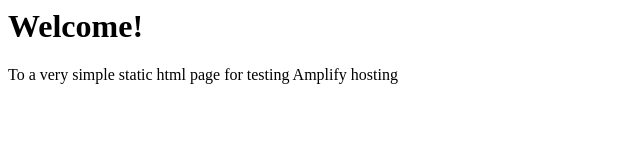
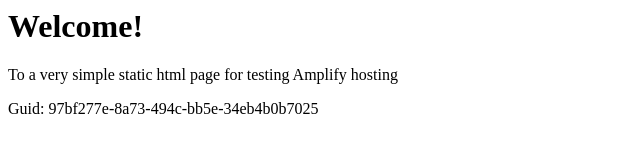
Before and after one commit to aws-aemilia-fra/Github-PR-Commit-Integration-Test-DoNotTouch-v1-preprod-eu-central-1, a website: page src/index.html in a window 1280 px wide. Shown: the whole page, without its empty margins (0-640 px from the left). Drawn offline with Linux system fonts and the light colour scheme.

Commit message:
commit from integ tests

```diff
--- a/src/index.html
+++ b/src/index.html
@@ -1,3 +1,5 @@
+
+
 <html lang="en">
 
 <head>
@@ -10,6 +12,6 @@
 <body>
     <h1>Welcome!</h1>
     <p>To a very simple static html page for testing Amplify hosting</p>
-</body>
+    <p>Guid: 97bf277e-8a73-494c-bb5e-34eb4b0b7025</p></body>
 
 </html>
```
